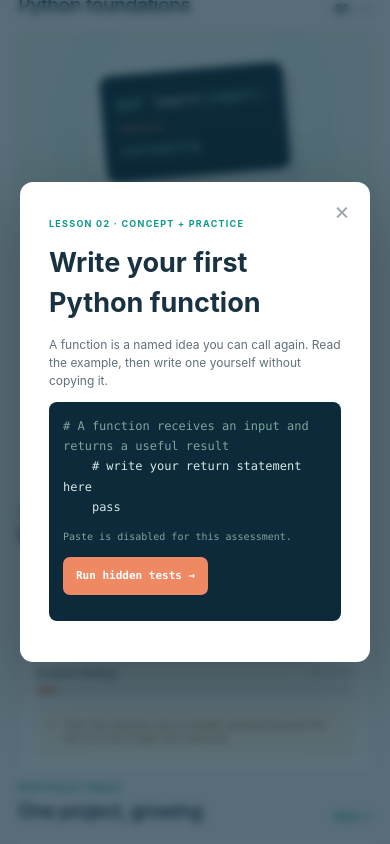
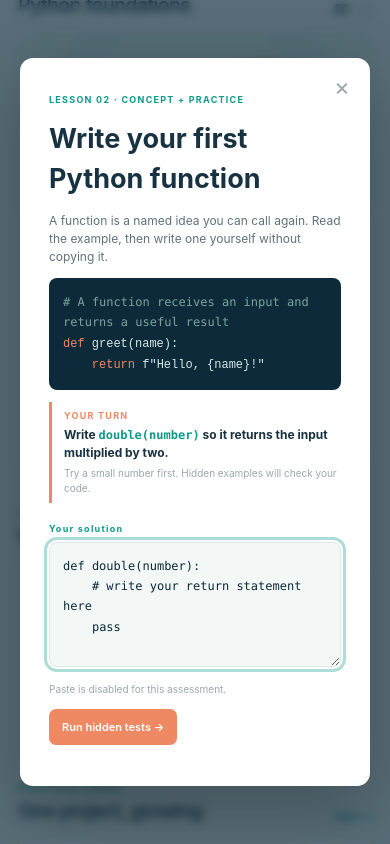
Before and after one commit to vvvaibhaverma-123459876/orbit-ai-engineer-lab, a plain HTML site: page index.html in a window 390 px wide. Both pictures are taken after a click on the button "Open lesson →". Drawn offline with Linux system fonts and the light colour scheme.

Commit message:
Fix mobile lesson modal layout

```diff
--- a/index.html
+++ b/index.html
@@ -48,15 +48,26 @@
     </main>
   </div>
 
-  <div id="lesson-modal" class="modal" hidden><div class="backdrop" data-close-modal></div><section class="modal-panel"><button class="close" data-close-modal aria-label="Close lesson">×</button><label>LESSON 02 · CONCEPT + PRACTICE</label><h2>Write your first Python function</h2><p>A function is a named idea you can call again. Read the example, then write one yourself without copying it.</p><pre><span># A function receives an input and returns a useful result</span>
+  <div id="lesson-modal" class="modal" hidden>
+    <div class="backdrop" data-close-modal></div>
+    <section class="modal-panel">
+      <button class="close" data-close-modal aria-label="Close lesson">×</button>
+      <label>LESSON 02 · CONCEPT + PRACTICE</label>
+      <h2>Write your first Python function</h2>
+      <p>A function is a named idea you can call again. Read the example, then write one yourself without copying it.</p>
+      <pre><span># A function receives an input and returns a useful result</span>
+<code><b>def</b> greet(name):
+    <b>return</b> f"Hello, {name}!"</code></pre>
+      <div class="prompt"><label>YOUR TURN</label><strong>Write <code>double(number)</code> so it returns the input multiplied by two.</strong><small>Try a small number first. Hidden examples will check your code.</small></div>
+      <label for="code-editor" class="editor-label">Your solution</label>
+      <textarea id="code-editor" spellcheck="false">def double(number):
     # write your return statement here
-    pass</textarea><div class="editor-foot"><span id="editor-status">Paste is disabled for this assessment.</span><button class="primary" id="run-code">Run hidden tests →</button></div><div id="test-result" aria-live="polite"></div></section></div>
-    <code><b>def</b> greet(name):
-    <b>return</b> f"Hello, {name}!"</code></pre><div class="prompt"><label>YOUR TURN</label><strong>Write <code>double(number)</code> so it returns the input multiplied by two.</strong><small>Try a small number first. Hidden examples will check your code.</small></div><label for="code-editor" class="editor-label">Your solution</label><textarea id="code-editor" spellcheck="false">def double(number):
-    # write your return statement here
-    pass</textarea><div class="editor-foot"><span id="editor-status">Paste is disabled for this assessment.</span><button class="primary" id="run-code">Run hidden tests →</button></div><div id="test-result" aria-live="polite"></div><button class="secondary next-button" id="next-lesson" type="button" hidden>Continue to Lesson 3 →</button></section></div>
-    # write your return statement here
-    pass</textarea><div class="editor-foot"><span id="editor-status">Paste is disabled for this assessment.</span><button class="primary" id="run-code">Run hidden tests →</button></div><div id="test-result" aria-live="polite"></div></section></div>
+    pass</textarea>
+      <div class="editor-foot"><span id="editor-status">Paste is disabled for this assessment.</span><button class="primary" id="run-code">Run hidden tests →</button></div>
+      <div id="test-result" aria-live="polite"></div>
+      <button class="secondary next-button" id="next-lesson" type="button" hidden>Continue to Lesson 3 →</button>
+    </section>
+  </div>
   <script src="app.js"></script>
 </body>
 </html>
```
